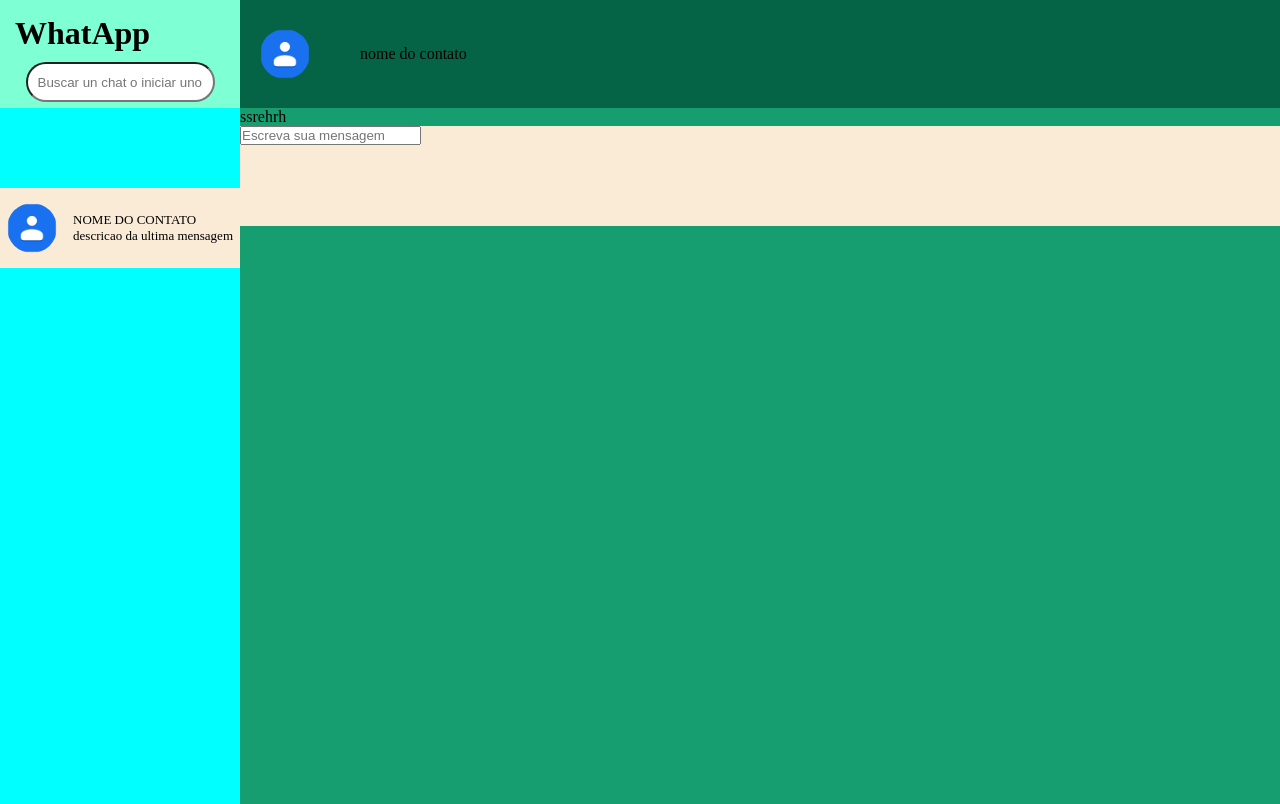
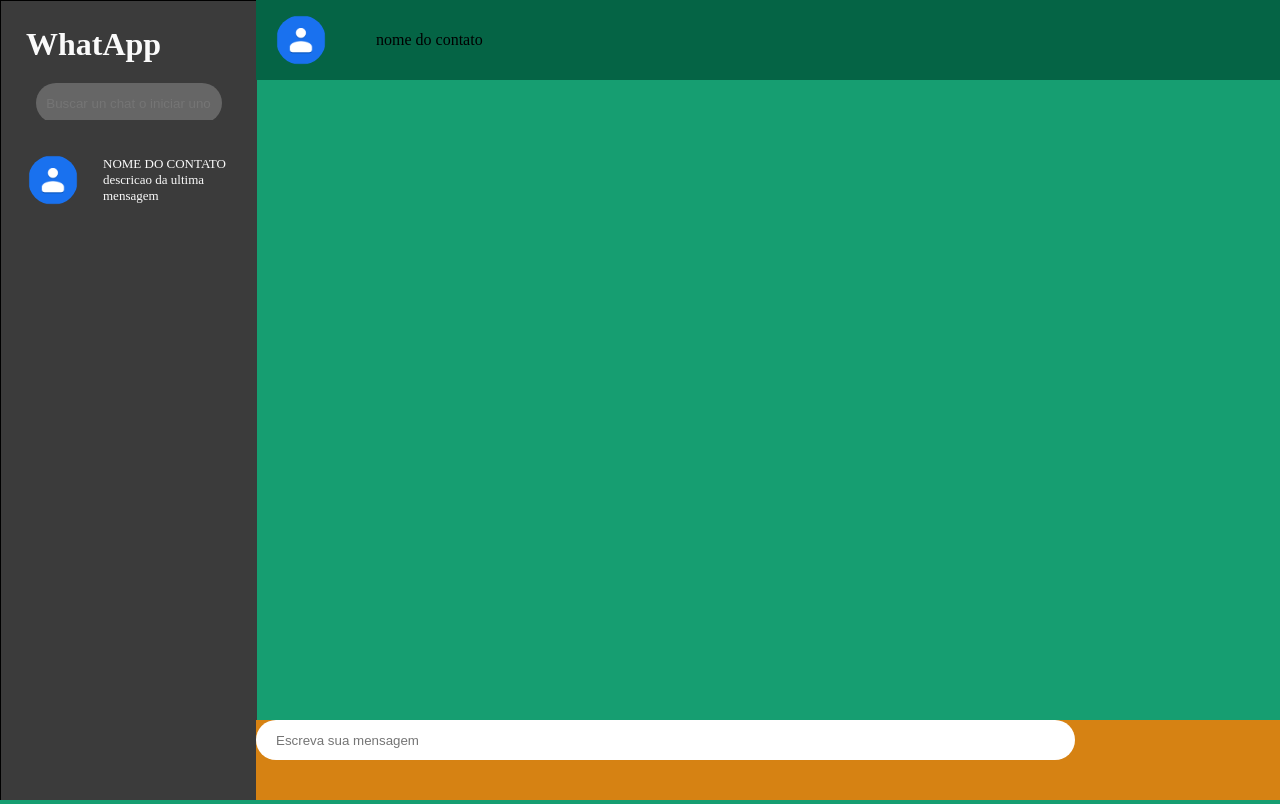
Before and after one commit to PerezM2008/whats-web, a plain HTML site: page index.html in a window 1280 px wide. Shown: the top 804 px of the page. Drawn offline with Linux system fonts and the light colour scheme.

Commit message:
Termino CSS Contatos

```diff
--- a/index.html
+++ b/index.html
@@ -1,15 +1,18 @@
 <!DOCTYPE html>
-<html lang="en">
+<html lang="pt-br">
+
 <head>
     <meta charset="UTF-8">
     <meta name="viewport" content="width=device-width, initial-scale=1.0">
     <link rel="stylesheet" href="style.css">
     <title>WhatApp</title>
 </head>
+
 <body>
 
     <!-- Contaiener de exibição dos contatos -->
-    <div class="container-contatos" >
+
+        <div class="container-contatos">
             <!-- HEADER do container contatos -->
             <div class="header-contatos">
                 <h1 class="whatsapp-titulo">WhatApp</h1>
@@ -18,16 +21,23 @@
             </div>
 
             <!-- Contatos -->
+            <div class="lista-contatos">
                 <div class="contatos">
                     <img src="img/icon-contatos.png" alt="IMG contatos" class="perfil" id="class">
+
                     <div>
                         <p id="nomeContato">NOME DO CONTATO</p>
                         <p>descricao da ultima mensagem</p>
                     </div>
                 </div>
+
+
+            </div>
         </div>
 
+
     <!-- Container de exibição das conversas -->
+
         <div class="container-conversas">
             <div class="header-conversas">
                 <img src="img/icon-contatos.png" alt="img.contatos" class="img-contatos">
@@ -42,5 +52,8 @@
                 <input type="text" placeholder="Escreva sua mensagem" class="barra-conversa">
             </div>
         </div>
+
+
 </body>
+
 </html>
--- a/style.css
+++ b/style.css
@@ -1,91 +1,147 @@
-*{
+* {
     padding: 0;
     margin: 0;
     box-sizing: border-box;
 }
 
-body{
+body {
     display: flex;
     width: 1920px;
     height: 1080px;
 }
-.container-contatos{
-    display: flex;
-    flex-direction: column;
-    width: 30vh;
-    height: 100%;
-    background-color: aqua;
-    gap: 10vh;
-    position: relative;
-}
+
 
 
 /*===== HEADER CONAINER CONTATOS ===== */
-.header-contatos{
+
+
+
+.container-contatos {
+    display: flex;
+    flex-direction: column;
+    width: 20%;
+    height: 100%;
+    border: solid 1px black;
+    gap: 10vh;
+    position: fixed;
+    /* z-index: 1; */
+}
+
+.header-contatos {
     display: grid;
-    gap: 10px;
-    background-color: aquamarine;
-    height: 10%;
-    width: 100%;
-    padding: 15px;
+    gap: 20px;
+    background-color: #3b3b3b;
+    height: 15%;
+    width: 20%;
+    padding: 25px;
+    position: fixed;
 
 
 }
-.input-buscar{
+
+.whatsapp-titulo{
+    color: #fafafa;
+}
+
+.input-buscar {
     display: flex;
     place-self: center;
+    background-color: #666666;
     width: 90%;
     height: 40px;
     border-radius: 50px;
     padding: 10px;
+    border: 0;
 }
 
-.contatos{
+.lista-contatos {
+    display: flex;
+    height: 85%;
+    width: 20%;
+    background-color: #3b3b3b;
+    flex-direction: column;
+    overflow-y: auto;
+    bottom: 0;
+    position: fixed;
+    padding: 20px;
+}
+
+.contatos {
     display: flex;
     align-items: center;
     padding: 7px;
-    width: 30vh;
+    width: 100%;
     height: 10vh;
-    background-color: antiquewhite;
-    justify-content: space-between;
-    gap: 10px;
+    gap: 25px;
     font-size: small;
+    color: #fafafa;
     /* white-space: nowrap; */
 }
-.perfil{
+
+.perfil {
     border-radius: 50px;
     width: 50px;
     height: 50px;
 }
+
 /* ===== CONTAINER CONVERSAS===== */
 
-.container-conversas{
+.container80 {
+    height: 100%;
+    width: 80%;
+    background-color: brown;
+}
+
+.container-conversas {
     display: flex;
     flex-direction: column;
     background-color: rgb(22, 158, 113);
     height: 100%;
-    width: 100%;
+    width: 80%;
+    float: right;
+    overflow-y: scroll;
+    /* position: relative; */
 }
 
-.header-conversas{
+.header-conversas {
     display: flex;
     align-items: center;
     padding: 20px;
     gap: 50px;
     background-color: rgb(5, 100, 69);
-    width: 100%;
+    width: 80%;
     height: 10%;
+    position: fixed;
+    right: 0;
+
 }
-.img-contatos{
+
+.img-contatos {
     border-radius: 50px;
     width: 50px;
     height: 50px;
 }
 
 
-.container-barra{
-    background-color: antiquewhite;
-    width: 100%;
-    height: 100px;
+.container-barra {
+    display: flex;
+    background-color: rgb(214, 130, 19);
+    width: 80%;
+    height: 10%;
+    right: 0;
+    bottom: 0;
+    position: fixed;
 
 }
+
+.barra-conversa {
+    display: flex;
+    height: 50%;
+    width: 80%;
+    align-items: center;
+    border-radius: 40px;
+    border: 0;
+    padding-left: 20px;
+
+
+}
```
Lines whose indentation alone changed are shown as unchanged.
